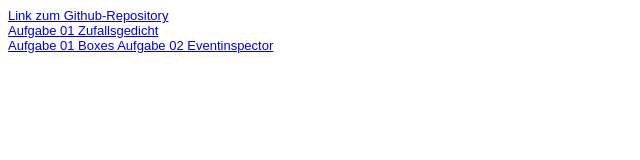
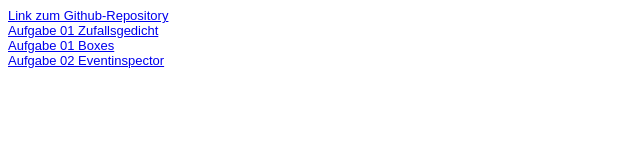
Before and after one commit to TimNees/EIA2-WS2021, a plain HTML site: page Steckbrief/steckbrief.htm in a window 1280 px wide. Shown: the whole page, without its empty margins (0-640 px from the left). Drawn offline with Linux system fonts and the light colour scheme.

Commit message:
Update steckbrief.htm

```diff
--- a/Steckbrief/steckbrief.htm
+++ b/Steckbrief/steckbrief.htm
@@ -14,7 +14,7 @@
 <body>
 	<a href="https://github.com/TimNees/EIA2-WS2021" target="_blank">Link zum Github-Repository </a> <br>
 	<a href="https://timnees.github.io/EIA2-WS2021/A01_Zufallsgedicht/A01_Zufallsgedicht.html" target="_blank">Aufgabe 01 Zufallsgedicht </a> <br>
-	<a href="https://timnees.github.io/EIA2-WS2021/A01_Boxes/L01_Boxes.pdf" target="_blank">Aufgabe 01 Boxes </a>
+	<a href="https://timnees.github.io/EIA2-WS2021/A01_Boxes/L01_Boxes.pdf" target="_blank">Aufgabe 01 Boxes </a><br>
 	<a href="https://timnees.github.io/EIA2-WS2021/A02_Eventinspector/A02_Eventinspector.html" target="_blank">Aufgabe 02 Eventinspector </a>
 </body>
 </html>
```
